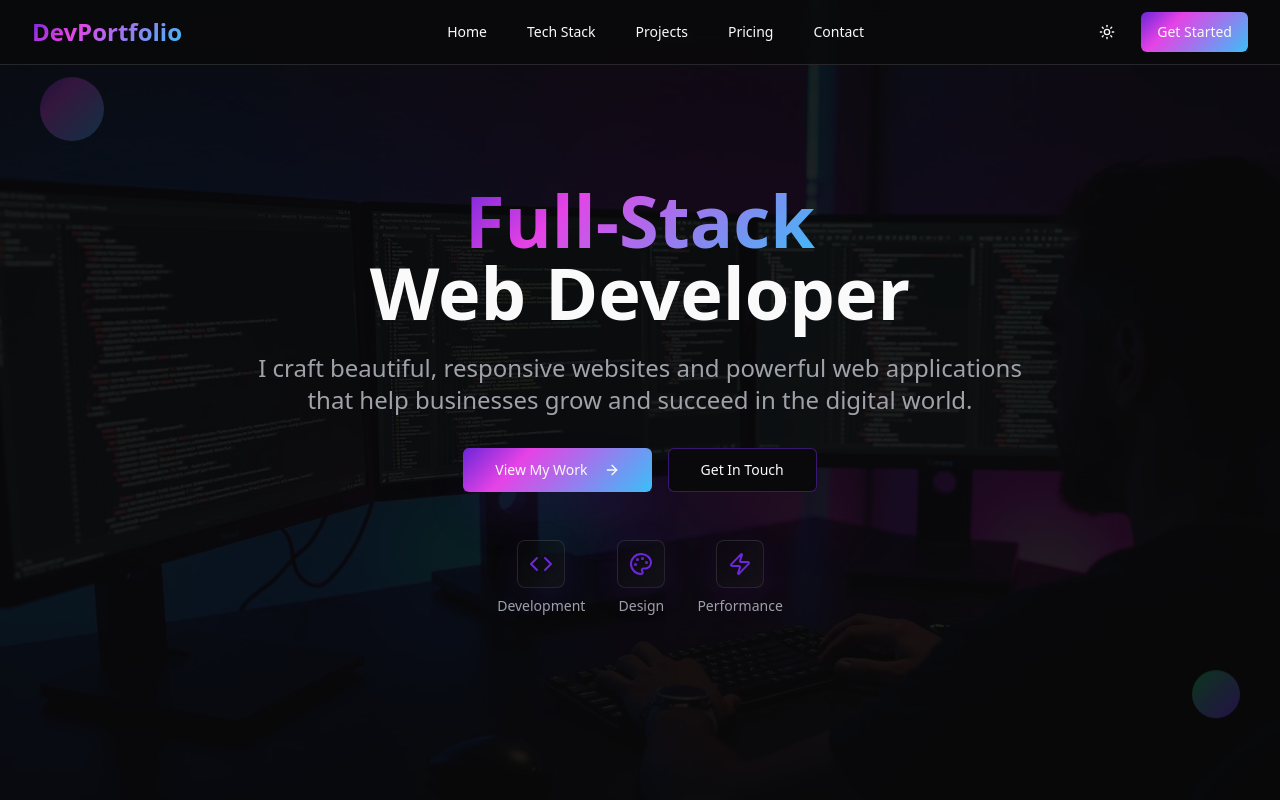
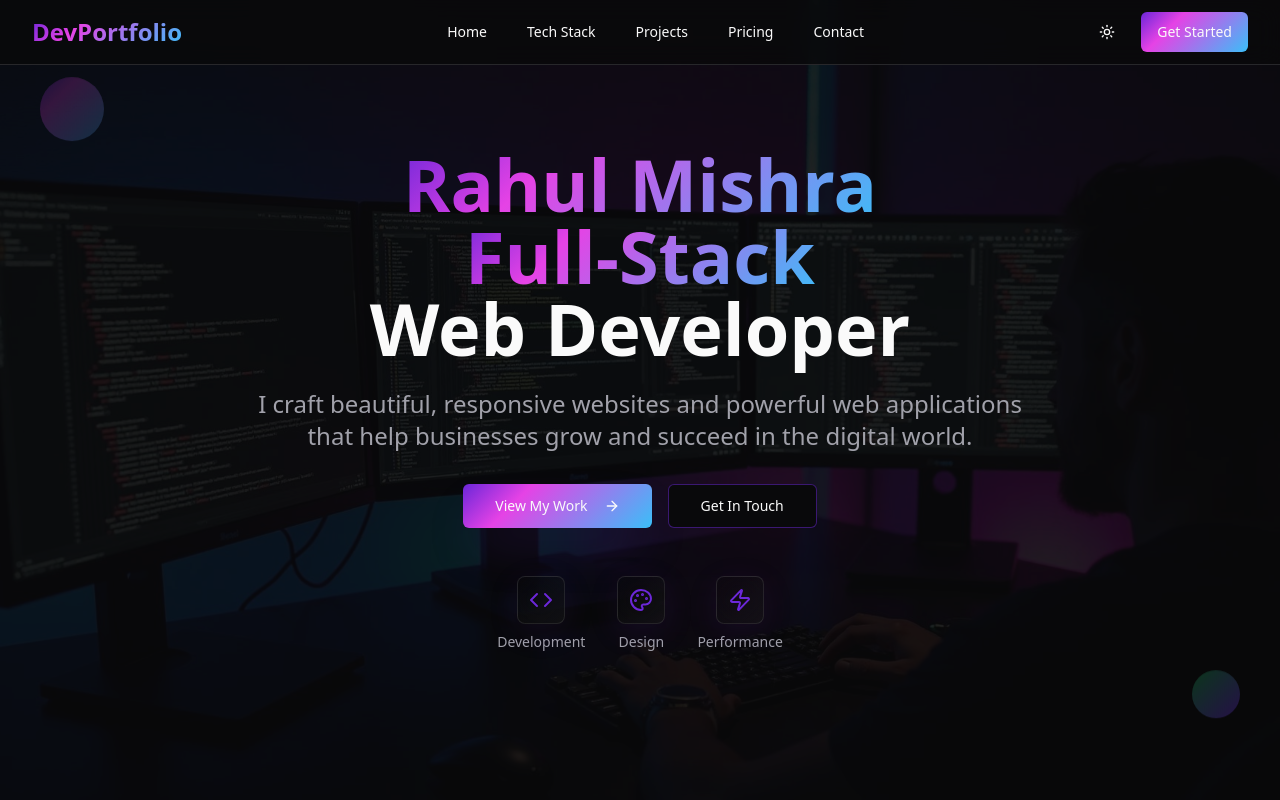
Before and after one commit to R-Mishra0201/dev-port-rahul, a React (Vite) app: page / in a window 1280 px wide. Shown: the top 800 px of the page. Built offline with nearby package versions, Linux system fonts and the light colour scheme.

Commit message:
Update HeroSection.tsx

```diff
--- a/src/components/HeroSection.tsx
+++ b/src/components/HeroSection.tsx
@@ -34,6 +34,10 @@ const HeroSection = () => {
             animate={{ opacity: 1, scale: 1 }}
             transition={{ duration: 0.8, delay: 0.4 }}
           >
+            <span className="bg-hero-gradient bg-clip-text text-transparent">
+              Rahul Mishra
+            </span>
+            <br />
             <span className="bg-hero-gradient bg-clip-text text-transparent">
               Full-Stack
             </span>
```
